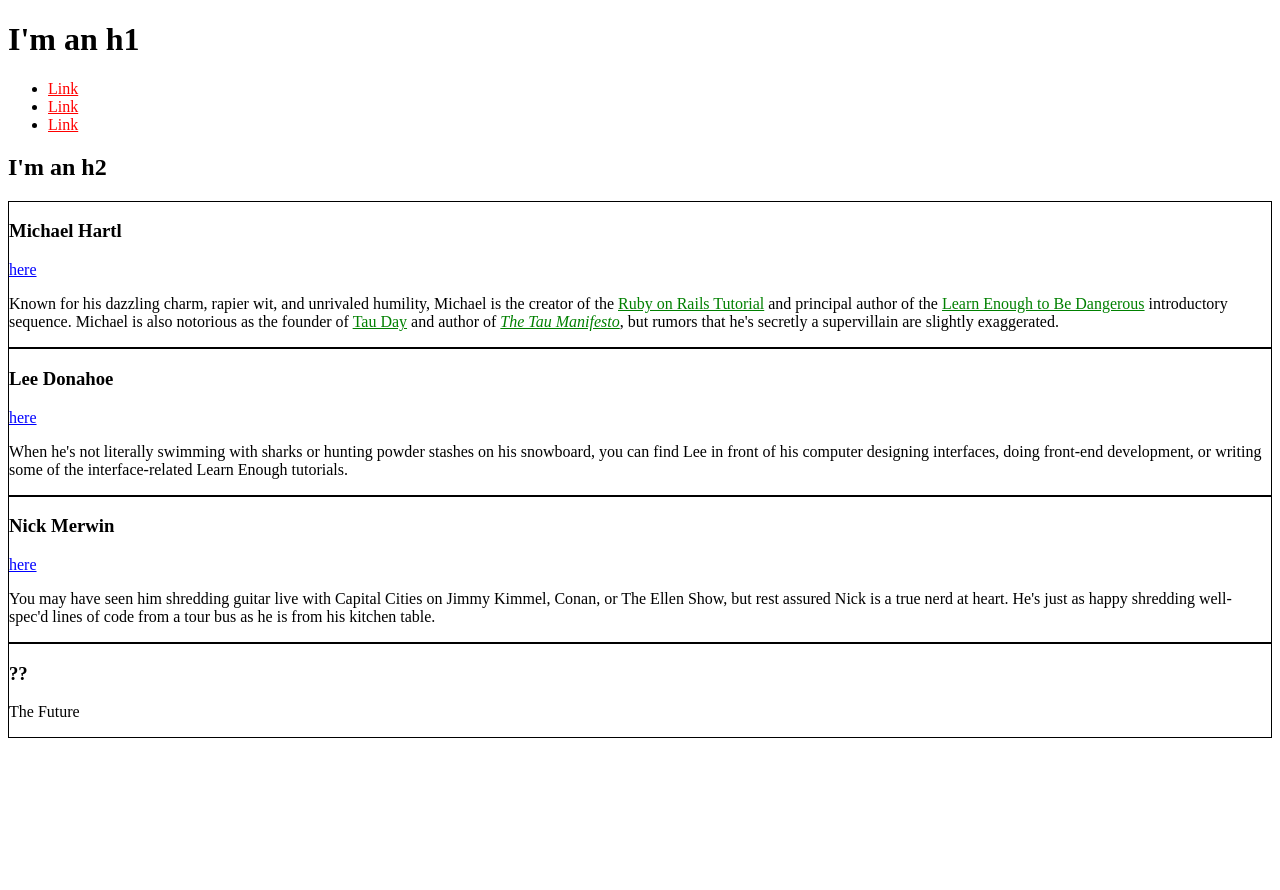
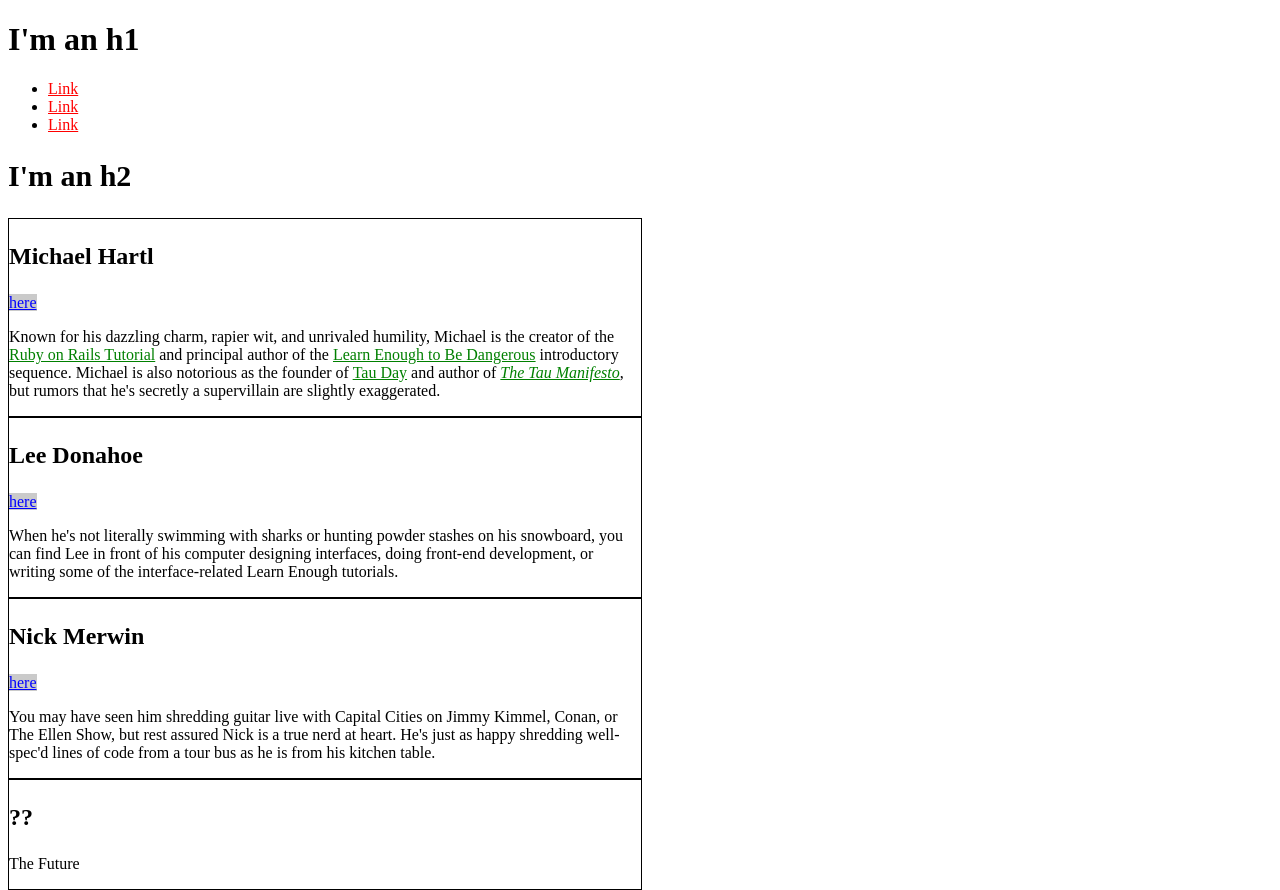
Before and after one commit to Broadcastinq/Broadcastinq.github.io, a plain HTML site: page index.html in a window 1280 px wide. Before the commit the page ends 800 px from the top, so only its background shows below. Drawn offline with Linux system fonts and the light colour scheme.

Commit message:
Building upon foundations

```diff
--- a/index.html
+++ b/index.html
@@ -5,18 +5,35 @@
     <meta charset="utf-8">
     <style>
     /* GLOBAL STYLES */
+    body {
+      height: 800px;
+    }
     a {
-      color: red;
+      color: #f00;
+    }
+    h2 {
+      font-size: 30px;
     }
 
     /* SOCIAL STYLES */
     a.social-link{
+      background: rgba(150, 150, 150, 0.5);
       color: blue;
     }
 
     /* BIO STYLES */
+    .bio-wrapper {
+    }
     .bio-box {
       border: 1px solid black;
+      font-size: 1rem;
+      width: 50%;
+    }
+    .bio-box h3 {
+      font-size: 1.5em;
+    }
+    .bio-copy {
+      font-size: 1em;
     }
     .bio-copy a {
       color: green;
@@ -37,6 +54,7 @@
       </li>
     </ul>
     <h2>I'm an h2</h2>
+    <div class="bio-wrapper">
       <div class="bio-box">
         <h3>Michael Hartl</h3>
         <a href="http://twitter.com/mhartl" class="social-link">here</a>
@@ -59,7 +77,7 @@
     <div class="bio-box">
       <h3>Lee Donahoe</h3>
         <a href="https://twitter.com/leedonahoe" class="social-link">here</a>
-      <div class="Bio-copy">
+          <div class="bio-copy">
             <p>
               When he's not literally swimming with sharks or hunting powder stashes on
               his snowboard, you can find Lee in front of his computer designing
@@ -86,5 +104,6 @@
         The Future
       </p>
     </div>
+  </div>
   </body>
 </html>
```
Lines whose indentation alone changed are shown as unchanged.
